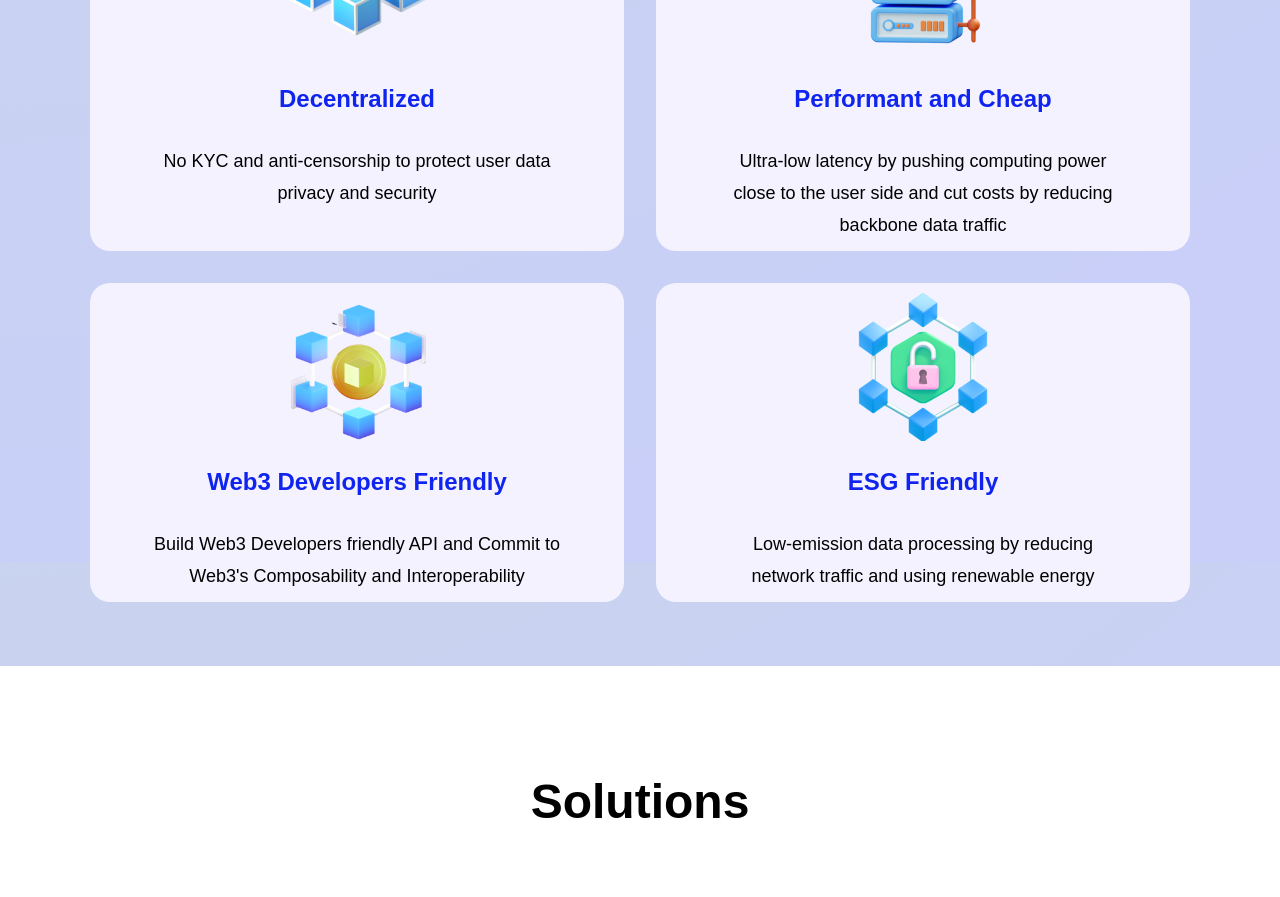
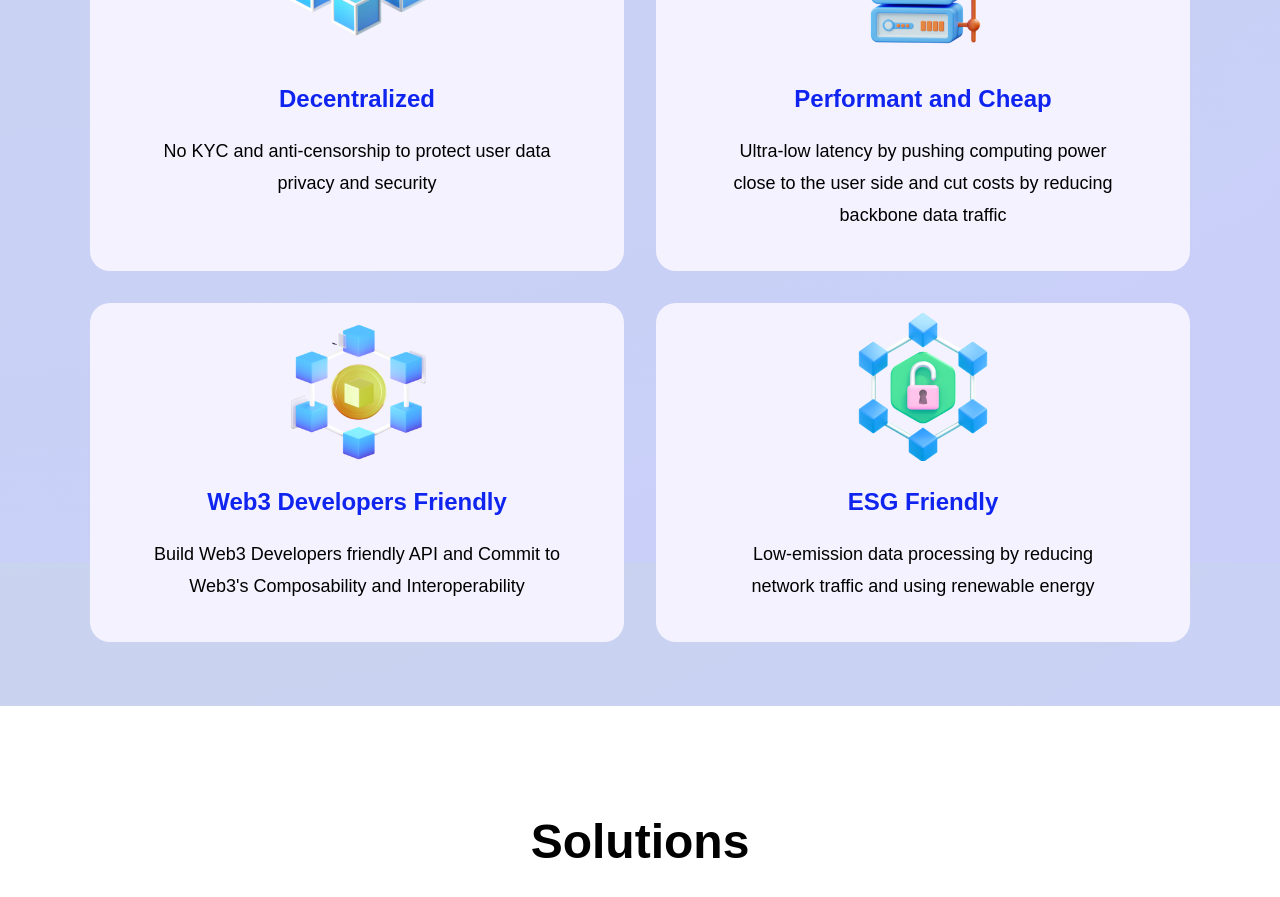
Before and after one commit to luchenqun/apus-website, a Vue app: page / in a window 1280 px wide. Shown: the part 1080-1977 px from the top of the page. Built offline with nearby package versions, Linux system fonts and the light colour scheme.

Commit message:
fix some bug

```diff
--- a/src/views/HomeView.vue
+++ b/src/views/HomeView.vue
@@ -361,7 +361,7 @@ const apus = useApusStore()
       color: #1024f0;
     }
     .desc {
-      margin: 10px 64px;
+      margin: 0px 64px 40px 64px;
       font-size: 18px;
       font-weight: 500;
     }
```
